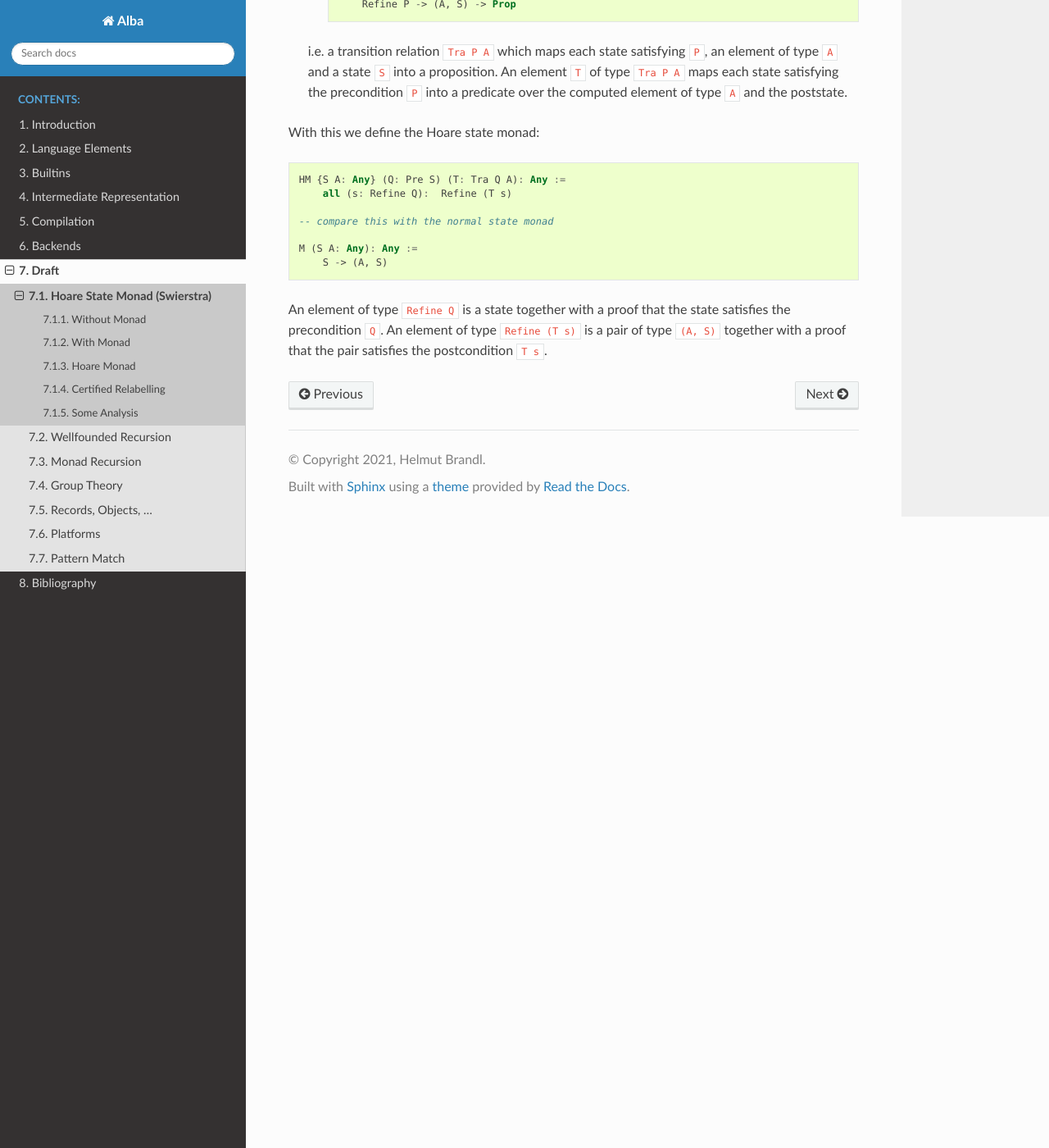
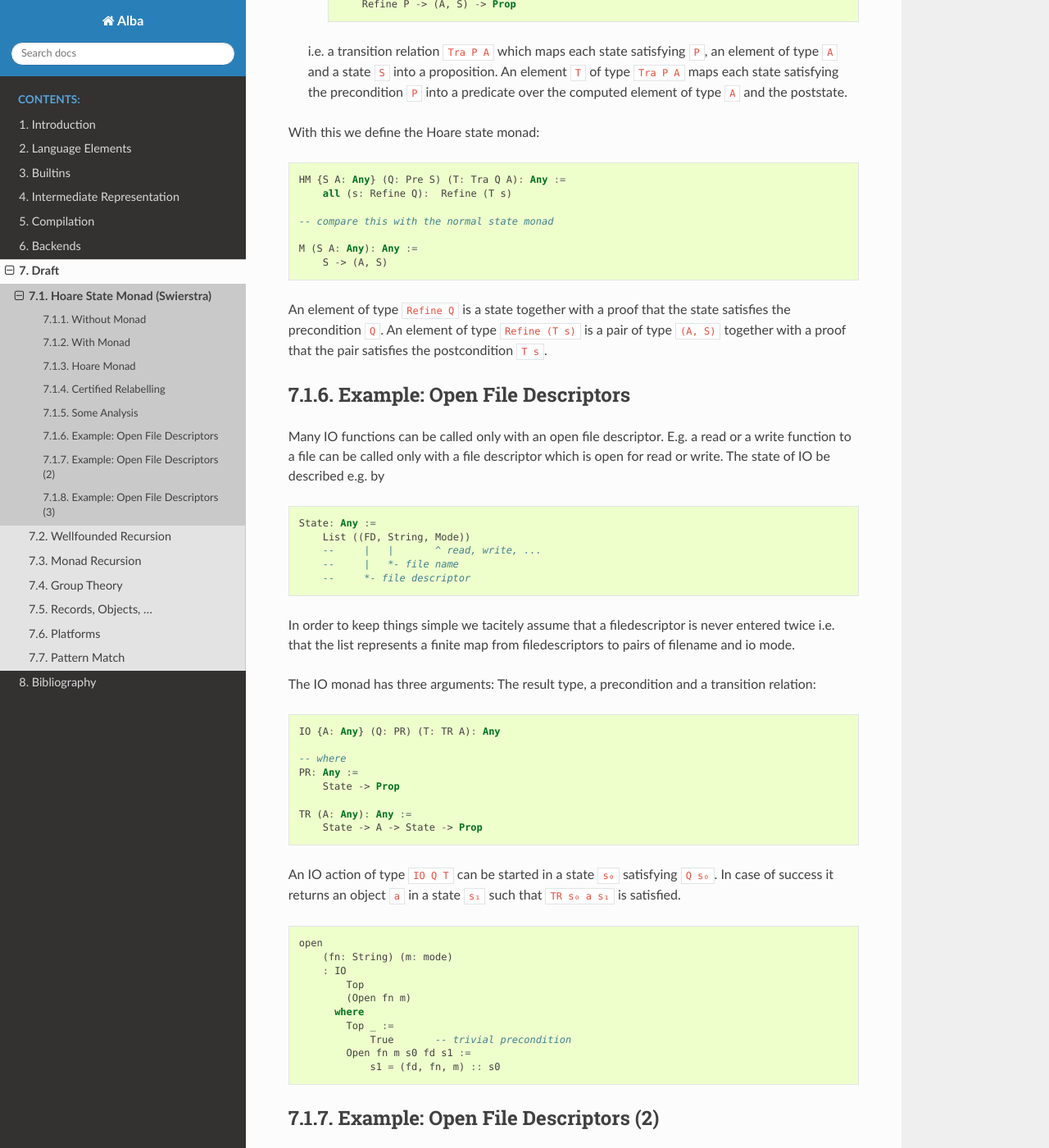
Before and after one commit to alba-lang/lang-spec, a Sphinx documentation site: the page built from sphinx/source/draft/hoare_swierstra.rst, in a window 1280 px wide and 1400 px high, scrolled down 5177 px. Shown: the whole window at 82% size. Built offline with Sphinx 7.4.7 and the Read the Docs theme 2.0.0, drawn with Linux system fonts in a browser that asks for light colours; some of the changed text lies outside the part shown.

Commit message:
Added file descriptor as dependent type
	modified:   sphinx/source/draft/hoare_swierstra.rst

```diff
--- a/sphinx/source/draft/hoare_swierstra.rst
+++ b/sphinx/source/draft/hoare_swierstra.rst
@@ -327,3 +327,138 @@
 satisfies the precondition ``Q``. An element of type ``Refine (T s)`` is a pair
 of type ``(A, S)`` together with a proof that the pair satisfies the
 postcondition ``T s``.
+
+
+
+Example: Open File Descriptors
+================================================================================
+
+Many IO functions can be called only with an open file descriptor. E.g. a read or
+a write function to a file can be called only with a file descriptor which is
+open for read or write. The state of IO be described e.g. by
+
+.. code::
+
+    State: Any :=
+        List ((FD, String, Mode))
+        --     |   |       ^ read, write, ...
+        --     |   *- file name
+        --     *- file descriptor
+
+In order to keep things simple we tacitely assume that a filedescriptor is never
+entered twice i.e. that the list represents a finite map from filedescriptors to
+pairs of filename and io mode.
+
+
+The IO monad has three arguments: The result type, a precondition and a
+transition relation::
+
+    IO {A: Any} (Q: PR) (T: TR A): Any
+
+    -- where
+    PR: Any :=
+        State -> Prop
+
+    TR (A: Any): Any :=
+        State -> A -> State -> Prop
+
+An IO action of type ``IO Q T`` can be started in a state ``s₀`` satisfying ``Q
+s₀``. In case of success it returns an object ``a`` in a state ``s₁`` such that
+``TR s₀ a s₁`` is satisfied.
+
+.. code::
+
+    open
+        (fn: String) (m: mode)
+        : IO
+            Top
+            (Open fn m)
+          where
+            Top _ :=
+                True       -- trivial precondition
+            Open fn m s0 fd s1 :=
+                s1 = (fd, fn, m) :: s0
+
+
+
+Example: Open File Descriptors (2)
+================================================================================
+
+
+PROBLEM:
+    with the following code: It is not expressible, that all successful open
+    return a file descriptor which is different from all other open file
+    descriptors.
+
+
+.. code::
+
+    IO {A: Any} (Q: Predicate State) (t: A -> State -> State): Any
+
+    section {A B: Any}
+    :=
+        return: A -> IO Top (\ _ s := s)
+
+        (>>)
+            (m: IO Q t)
+            (f: all (a: A): IO (Q2 a) (t2 a))
+            : (all a s: Q s -> Q2 a (t a s))
+              -> IO Q (\ a s := t2 a (t a s))
+
+
+.. code::
+
+    open
+        (fn: String) (m: Mode)
+        : IO
+            Top
+            (\ fd s := (fd, fn, m) :: s)
+
+    type OpenRead: File -> State -> Prop :=
+        basic {fd} {fn} {s}:
+            OpenRead fd ((fd, fn, read) :: s)
+        next {fd} {fd2} {fn} {m} {s}:
+            fd /= fd2 -> OpenRead fd s -> OpenRead fd ((fd2, fn, m) :: s)
+
+    getc (fd: File): IO (OpenRead fd) (\ _ s := s)
+
+
+
+Example: Open File Descriptors (3)
+================================================================================
+
+
+.. code::
+
+    type Mode := [read, write]
+
+    type
+        FD: Mode -> List Mode -> Any
+        -- An object of type 'FD read lst' is a valid open filedescriptor for
+        -- reading in the list 'lst' of modes.
+    :=
+        start {m} {l}:
+            FD m (m :: l)
+
+        next {m0} {m1} {l}:
+            FD m0 l -> FD m0 (m1 :: l)
+
+    (-):
+        all {m} (l: List Mode): FD m l -> List Mode
+    := case
+        \ (m :: l)   start      := l
+
+        \ (m :: l)   (next fd)  := m :: (l - fd)
+
+
+.. code::
+
+    -- builtins
+
+    IO {il ol: List Mode}: Any -> il ol
+
+    open {l} (name: String) (m: Mode) : IO (FD m (m :: l)) l (m :: l)
+
+    close {m} {l} (fd: FD m l) : IO Unit l (l - fd)
+
+    getc {l} (fd: FD read l): IO Char l l
```
